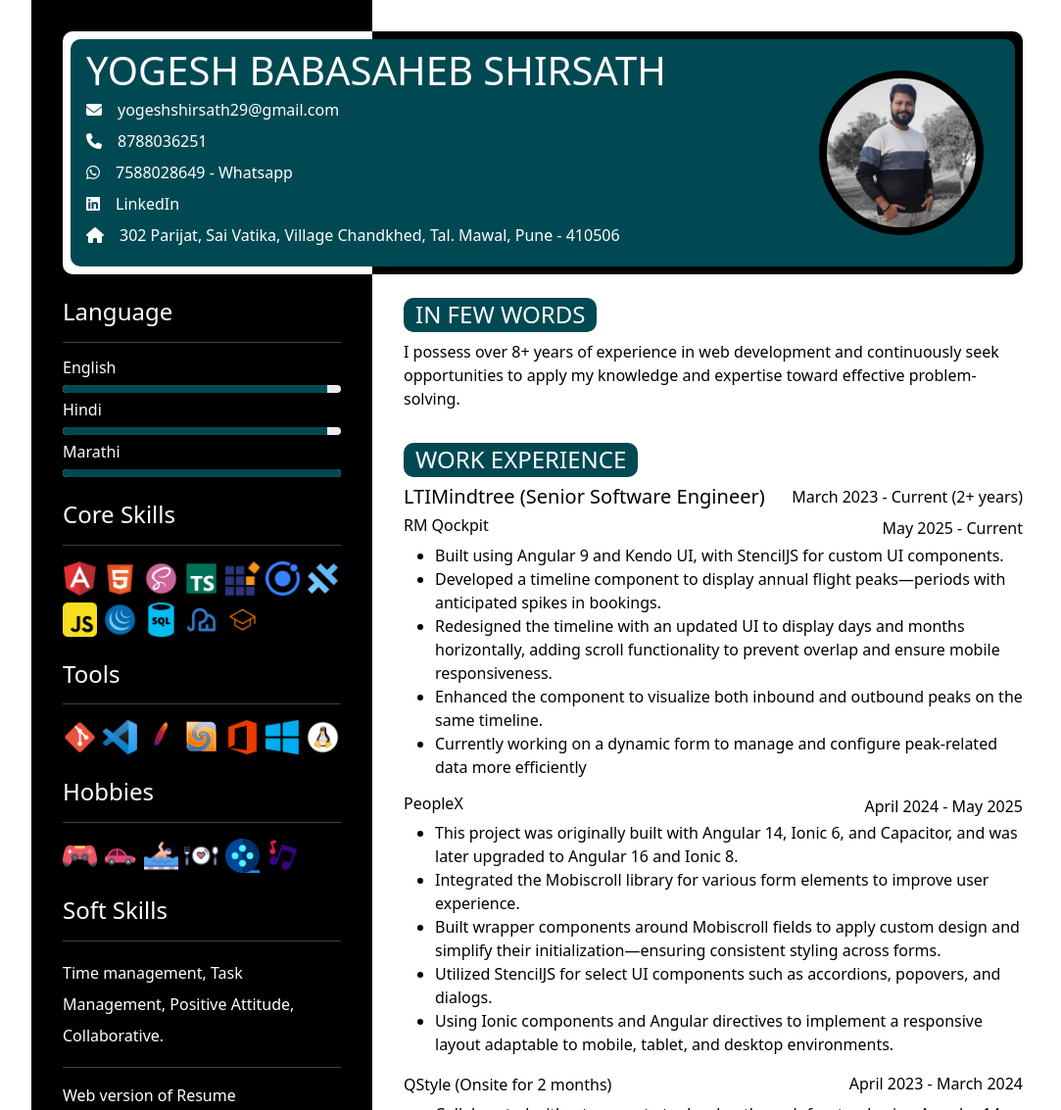
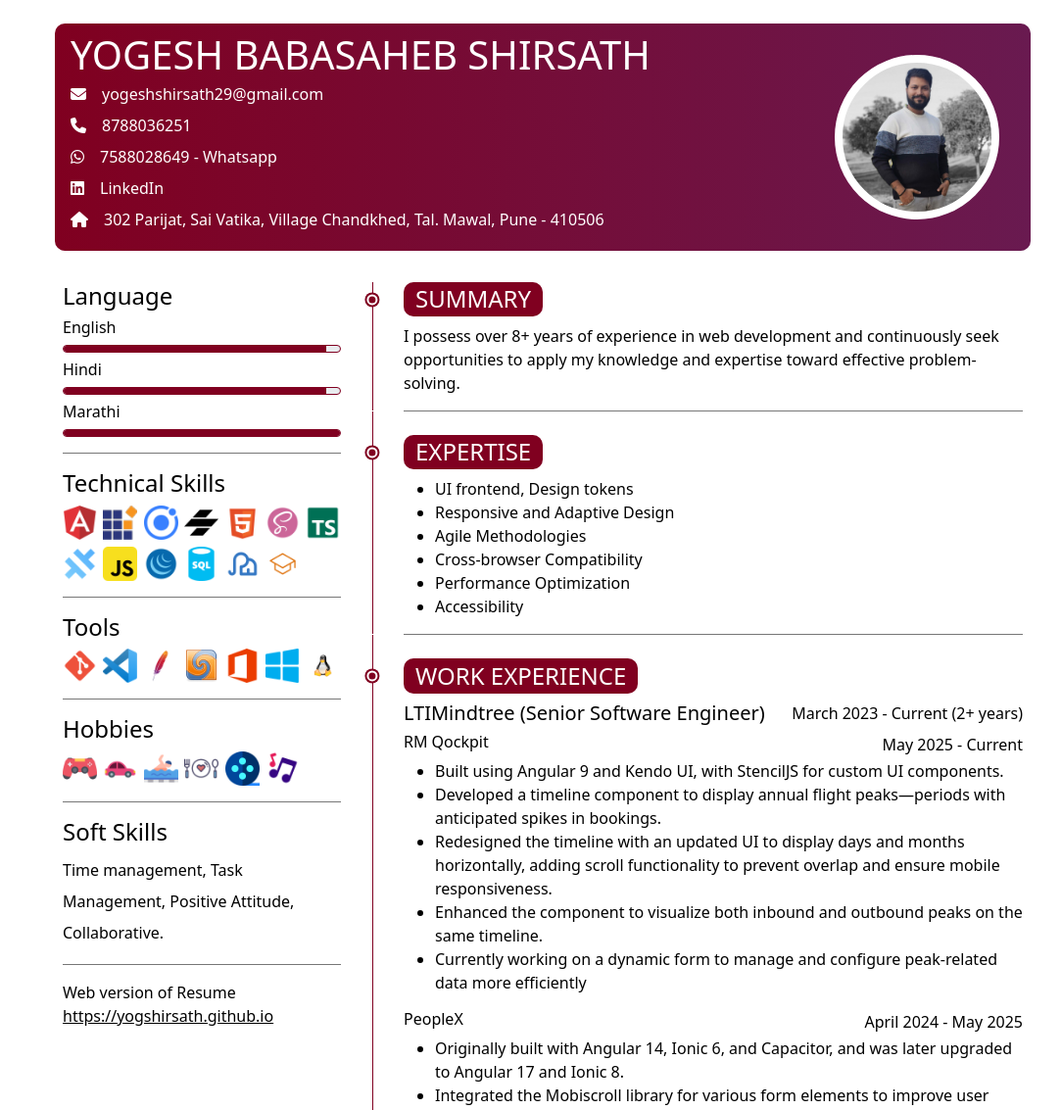
Before and after one commit to yogshirsath/yogshirsath.github.io, a plain HTML site: page index.html in a window 1280 px wide. Shown: the top 1133 px of the page at 98% size, without its empty margins (86-1169 px from the left). Drawn offline with nearby package versions, Linux system fonts and the light colour scheme.

Commit message:
Redesigned resume

```diff
--- a/index.html
+++ b/index.html
@@ -26,8 +26,8 @@
             </div>
         </div>
         <div class="col-4 skills-section">
+            <div class="skill-wrap">
                 <h4>Language</h4>
-            <hr>
                 <h6>English</h6>
                 <div class="progress">
                     <div class="progress-bar" style="width: 95%;"></div>
@@ -40,15 +40,17 @@
                 <div class="progress">
                     <div class="progress-bar" style="width: 100%;"></div>
                 </div>
-            <h4 class="mt-4">Core Skills</h4>
-            <hr>
+            </div>
+            <div class="skill-wrap">
+                <h4 class="mt-3">Technical Skills</h4>
                 <div class="image-wrap print-none">
-                <img src="./icons/angular.png" alt="Angular 16" title="Angular 16">
+                    <img src="./icons/angular.png" alt="Angular 17" title="Angular 17">
+                    <img src="./icons/syncfusion.png" alt="Syncfusion" title="Syncfusion">
+                    <img src="./icons/ionic.png" alt="Ionic" title="Ionic">
+                    <img src="./icons/stenciljs.png" alt="StencilJS"  title="StencilJS">
                     <img src="./icons/html-5.png" alt="HTML5" title="HTML5">
                     <img src="./icons/scss.png" alt="Scss" title="Scss">
                     <img src="./icons/typescript.png" alt="Typescript" title="Typescript">
-                <img src="./icons/syncfusion.png" alt="Ionic" title="Syncfusion">
-                <img src="./icons/ionic.png" alt="Ionic" title="Ionic">
                     <img src="./icons/capacitor.png" alt="Capacitor" title="Capacitor">
                     <img src="./icons/javascript.png" alt="Javascript" title="Javascript">
                     <img src="./icons/jquery.png" alt="Jquery" title="Jquery">
@@ -57,12 +59,13 @@
                     <img src="./icons/moodle.png" alt="Moodle" title="Moodle">
                 </div>
                 <div class="print-show">
-                <label>Angular 16</label>,
+                    <label>Angular 17</label>,
+                    <label>Syncfusion</label>,
+                    <label>Ionic</label>,
+                    <label>StencilJS</label>,
                     <label>HTML5</label>,
                     <label>Scss</label>,
                     <label>Typescript</label>,
-                <label>Ionic</label>,
-                <label>Syncfusion</label>,
                     <label>Capacitor</label>,
                     <label>Javascript</label>,
                     <label>Jquery</label>,
@@ -70,8 +73,9 @@
                     <label>Php</label>,
                     <label>Moodle</label>
                 </div>
-            <h4 class="mt-4">Tools</h4>
-            <hr>
+            </div>
+            <div class="skill-wrap">
+                <h4 class="mt-3">Tools</h4>
                 <div class="image-wrap print-none">
                     <img src="./icons/git.png" alt="Git" title="Git">
                     <img src="./icons/visual-studio-code.png" alt="Visual Studio Code" title="Visual Studio Code">
@@ -90,8 +94,9 @@
                     <label>Windows</label>,
                     <label>Linux</label>
                 </div>
-            <h4 class="mt-4">Hobbies</h4>
-            <hr>
+            </div>
+            <div class="skill-wrap">
+                <h4 class="mt-3">Hobbies</h4>
                 <div class="image-wrap print-none">
                     <img src="./icons/gamepad-joystick.png" alt="Games" title="Computer Games">
                     <img src="./icons/car.png" alt="Long Drive" title="Long Drive">
@@ -108,20 +113,34 @@
                     <label>Movies</label>,
                     <label>Music</label>
                 </div>
-            <h4 class="mt-4">Soft Skills</h4>
-            <hr>
-            <h6 style="line-height: 2rem;">Time management, Task Management, Positive Attitude, Collaborative.</h6>
-            <hr>
-            <p>Web version of Resume</p>
+            </div>
+            <div class="skill-wrap">
+                <h4 class="mt-3">Soft Skills</h4>
+                <h6 class="mb-0" style="line-height: 2rem;">Time management, Task Management, Positive Attitude, Collaborative.</h6>
+            </div>
+            <p class="mt-3 pb-0">Web version of Resume</p>
             <p><a href="https://yogshirsath.github.io">https://yogshirsath.github.io</a></p>
         </div>
         <div class="col-8 main-section">
-            <h4 class="summary-item">In few words</h4>
+            <div>
+                <div class="summary-wrap">
+                    <h4 class="summary-item">Summary</h4>
                     <p>I possess over 8+ years of experience in web development and continuously seek opportunities to apply my knowledge and expertise toward effective problem-solving.</p>
-            <hr>
+                </div>
+                <div class="summary-wrap">
+                    <h4 class="summary-item">Expertise</h4>
+                    <ul>
+                        <li>UI frontend, Design tokens</li>
+                        <li>Responsive and Adaptive Design</li>
+                        <li>Agile Methodologies</li>
+                        <li>Cross-browser Compatibility</li>
+                        <li>Performance Optimization</li>
+                        <li>Accessibility</li>
+                    </ul>
+                </div>
+                <div class="summary-wrap">
+                    <!-- LTIMindtree -->
                     <h4 class="summary-item">Work Experience</h4>
-            <!-- LTIMindtree -->
-            <div>
                     <div class="d-flex">
                         <h5>LTIMindtree (Senior Software Engineer)</h5>
                         <span class="ms-auto">March 2023 - Current (2+ years)</span>
@@ -143,7 +162,7 @@
                         <span class="ms-auto">April 2024 - May 2025</span>
                     </div>
                     <ul>
-                    <li>This project was originally built with Angular 14, Ionic 6, and Capacitor, and was later upgraded to Angular 16 and Ionic 8.</li>
+                        <li>Originally built with Angular 14, Ionic 6, and Capacitor, and was later upgraded to Angular 17 and Ionic 8.</li>
                         <li>Integrated the Mobiscroll library for various form elements to improve user experience.</li>
                         <li>Built wrapper components around Mobiscroll fields to apply custom design and simplify their initialization—ensuring consistent styling across forms.</li>
                         <li>Utilized StencilJS for select UI components such as accordions, popovers, and dialogs.</li>
@@ -161,9 +180,7 @@
                         <li>Designed and planned strategies for building scalable, reusable UI elements such as popovers, side drawers, and card components.</li>
                         <li>Developed global stylesheets to maintain visual consistency across all pages and components.</li>
                     </ul>
-            </div>
                     <!-- Wisdmlabs -->
-            <div>
                     <div class="d-flex">
                         <h5>Wisdmlabs (Pune)</h5>
                         <span class="ms-auto">June 2017 - March 2023 (5.9 years)</span>
@@ -192,9 +209,8 @@
                         <li>Added conditional logic features to dynamically control element visibility and behavior based on user input.</li>
                     </ul>
                 </div>
-            <hr>
                 <!-- Education -->
-            <div>
+                <div class="summary-wrap">
                     <h4 class="summary-item">Education</h4>
                     <h5>Graduation in Information Technology</h5>
                     <div class="d-flex">
@@ -203,12 +219,12 @@
                     </div>
                     <h5>Diploma in Computer Technology</h5>
                     <div class="d-flex">
-                    <p>Sanjivani K.B.P. Polytechnic, Kopargaon. <strong>(78.28%)</strong></p>
+                        <p class="p-0">Sanjivani K.B.P. Polytechnic, Kopargaon. <strong>(78.28%)</strong></p>
                         <span class="ms-auto">2011 - 14</span>
                     </div>
                 </div>
-            <hr>
-            <p class="mb-2">I hereby declare that the above-mentioned information is accurate to the best of my knowledge.</p>
+            </div>
+            <p class="my-2">I hereby declare that the above-mentioned information is accurate to the best of my knowledge.</p>
             <div class="d-flex">
                 <span class="ms-auto">Yogesh Shirsath</span>
             </div>
--- a/style.css
+++ b/style.css
@@ -1,12 +1,25 @@
 :root {
-    --primary-color: #004953;
-    --skill-color: #fff;
-    --skill-bg: #000;
+    --primary-color: #800020;
+    --primary-color-light: #691A50;
+    --skill-color: #000;
+    --skill-bg: #fff;
     --main-color: #000;
     --main-bg: #fff;
+    --its-me-color: #fff;
+    --its-me-bg: #fff;
     --max-width: 1044px;
     --padding: 2rem;
+    --container-padding: 1rem;
     --border-radius: 0.63rem;
+    --point-placement: -2rem;
+    --summary-line-width: 1px;
+    --border: 1px solid #777;
+    --skill-gap: 1rem;
+}
+
+ul, p {
+    margin: 0;
+    padding-bottom: 1rem;
 }
 #resume {
     position: relative;
@@ -16,25 +29,31 @@
     margin: auto;
 }
 hr {
+    margin: 1rem 0 0 0;
+    padding: 0 0 1rem 0;
     border-color: var(--skill-color);
 }
 .its-me {
     position: absolute;
-    left: var(--padding);
-    top: var(--padding);
-    width: calc(100% - calc(var(--padding) * 2));
+    left: var(--container-padding);
+    top: var(--container-padding);
+    width: calc(100% - calc(var(--container-padding) * 2));
     height: auto;
     z-index: 1;
     padding: 0.5rem;
     border-radius: var(--border-radius);
-    background: linear-gradient(90deg, rgba(255,255,255,1) 32.25%, rgba(0,0,0,1) 32.25%);
+    background: var(--its-me-bg);
 }
 .its-me a {
-    color: var(--skill-color);
+    color: var(--its-me-color);
     text-decoration: none;
 }
 .me-content {
-    background-color: var(--primary-color);
+    background: linear-gradient(
+        90deg,
+        var(--primary-color) 0%,
+        var(--primary-color-light) 100%
+    );
     color: white;
     padding: 0.5rem 0.5rem 0.5rem 1rem;
     position: relative;
@@ -57,20 +76,65 @@ hr {
 
 .skills-section {
     color: var(--skill-color);
-    background: #000;
+    background: var(--skill-bg);
+}
+
+.summary-wrap {
+    position: relative;
+}
+
+.summary-wrap::before{
+    content: '';
+    position: absolute;
+    left: var(--point-placement);
+    width: var(--summary-line-width);
+    background: var(--primary-color);
+    z-index: 0;
+    top: 0;
+    bottom: 0;
+}
+
+.summary-wrap:not(:last-child) {
+    border-bottom: var(--border);
+}
+
+.summary-wrap:not(:first-child) {
+    padding-top: 1.5rem;
 }
 
 .summary-item {
     width: max-content;
-    color: var(--skill-color);
+    color: var(--its-me-color);
     background-color: var(--primary-color);
     padding: 0.2rem 0.75rem;
     text-transform: uppercase;
     border-radius: var(--border-radius);
+    position: relative;
+}
+
+.summary-item::before {
+    content: '';
+    position: absolute;
+    left: 0;
+    top: 50%;
+    transform: translate(calc(-50% + var(--point-placement)), -50%);
+    width: 0.7rem;
+    height: 0.7rem;
+    background: var(--primary-color);
+    border-radius: 50%;
+    border: 2px solid #fff;
+    box-shadow: 0 0 0 2px var(--primary-color);
+    z-index: 2;
+}
+
+.skill-wrap {
+    padding-bottom: var(--skill-gap);
+    border-bottom: var(--border);
 }
 
 .skills-section .progress {
     height: 0.5rem;
+    border: 1px solid var(--primary-color)
 }
 .skills-section .progress-bar {
     background-color: var(--primary-color);
@@ -86,7 +150,7 @@ hr {
 }
 
 .skills-section a {
-    color: white;
+    color: var(--skill-color);
 }
 
 .main-section {
@@ -94,7 +158,7 @@ hr {
     color: var(--main-color);
 }
 .main-section, .skills-section {
-    padding-top: 19rem;
+    padding-top: 18rem;
     padding-left: 2rem;
     padding-right: 2rem;
 }
```
Also changed, not shown: icons/stenciljs.png (added). Lines whose indentation alone changed are shown as unchanged.
